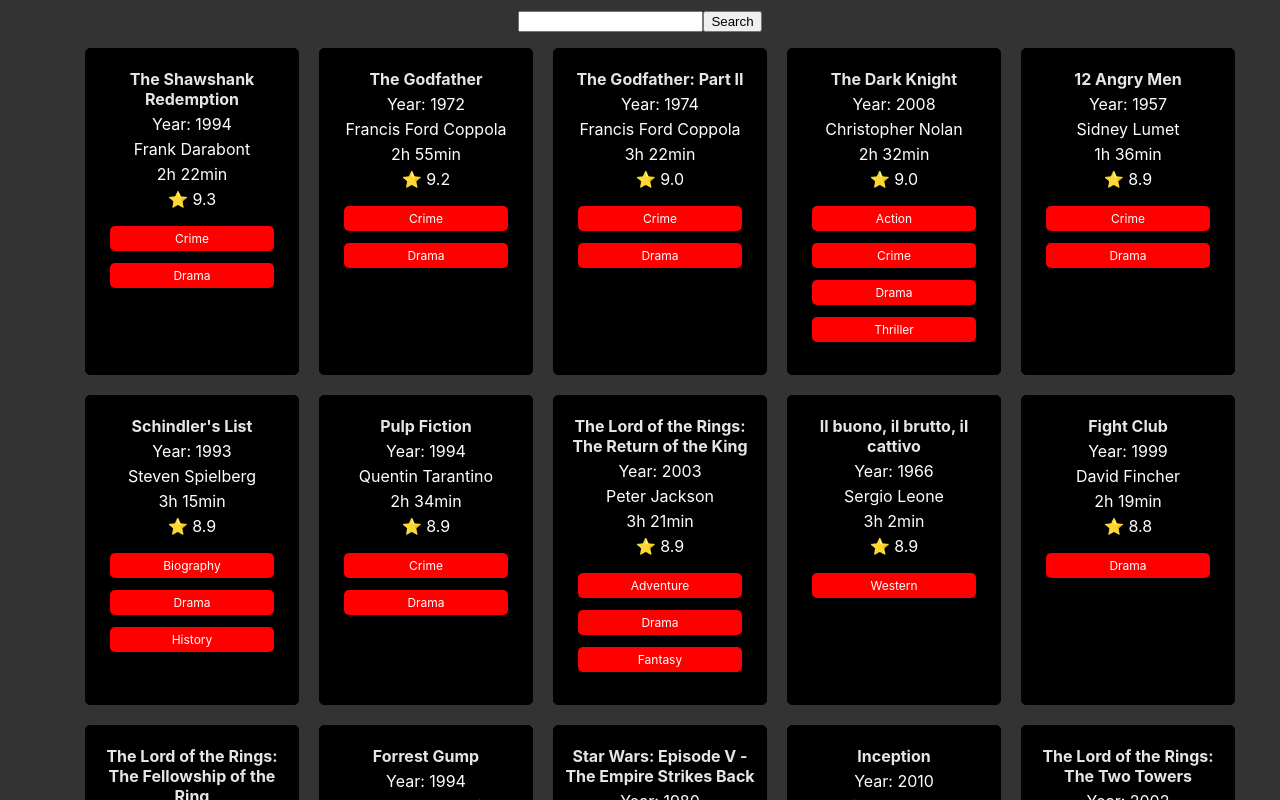
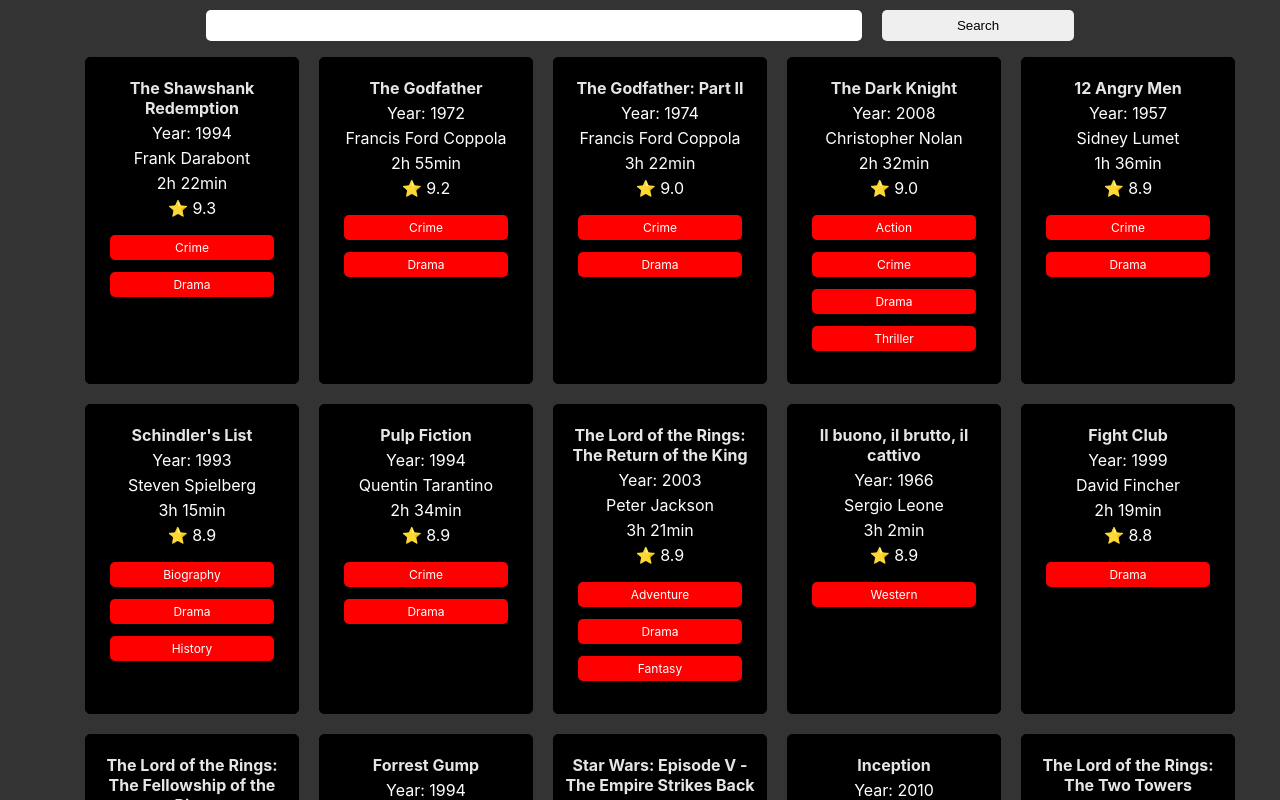
Before and after one commit to rizvan555/movies-list_reactjs, a React (Create React App) app: page / in a window 1280 px wide. Shown: the top 800 px of the page. Built offline with nearby package versions, Linux system fonts and the light colour scheme.

Commit message:
added new search function

```diff
--- a/src/components/SearchMovie.js
+++ b/src/components/SearchMovie.js
@@ -3,7 +3,22 @@
 import { useState } from "react";
 import MovieDetails from "./MovieDetails";
 
-const SearchFormStyled = styled.form``;
+const SearchFormStyled = styled.form`
+  display: flex;
+  gap: 20px;
+  input {
+    width: 50vw;
+    padding: 8px;
+    border-radius: 5px;
+    border: none;
+  }
+  button {
+    width: 15vw;
+    padding: 8px;
+    border-radius: 5px;
+    border: none;
+  }
+`;
 
 const SearchResult = styled.div`
   display: flex;
```
